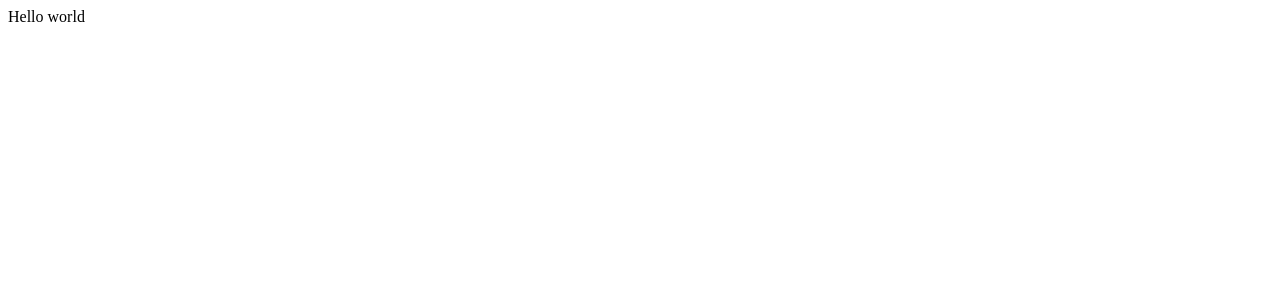
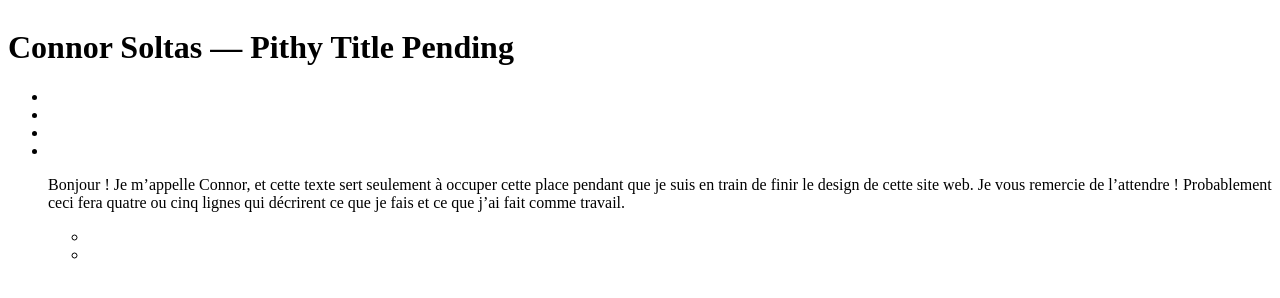
Before and after one commit to csoltas/csoltas.github.io, a plain HTML site: page index.html in a window 1280 px wide. Drawn offline with Linux system fonts and the light colour scheme.

Commit message:
html skeleton

```diff
--- a/index.html
+++ b/index.html
@@ -1 +1,21 @@
-Hello world
+<html>
+  <head>
+
+  </head>
+  <body>
+    <img src="">
+    <h1>Connor Soltas  &#8212;  Pithy Title Pending</h1>
+    <ul>
+      <li><a href="#"></a></li>
+      <li><a href="#"></a></li>
+      <li><a href="#"></a></li>
+      <li><a href="#"></a></li>
+    <p>
+      Bonjour ! Je m’appelle Connor, et cette texte sert seulement à occuper cette place pendant que je suis en train de finir le design de cette site web. Je vous remercie de l’attendre ! Probablement ceci fera quatre ou cinq lignes qui décrirent ce que je fais et ce que j’ai fait comme travail.
+    </p>
+    <ul>
+      <li><a href="#"></a></li>
+      <li><a href="#"></a></li>
+    </ul>
+  </body>
+</html>
```
